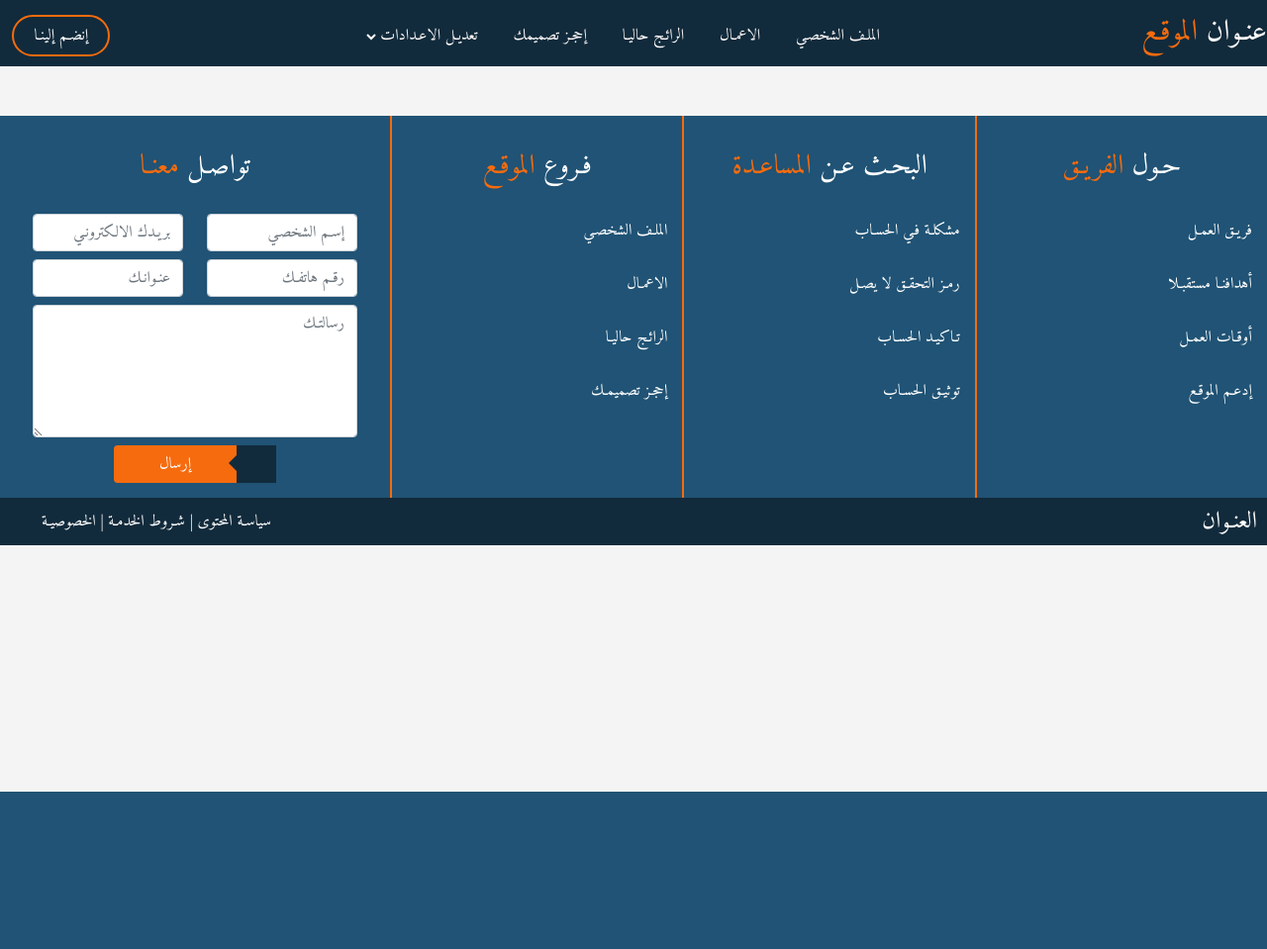
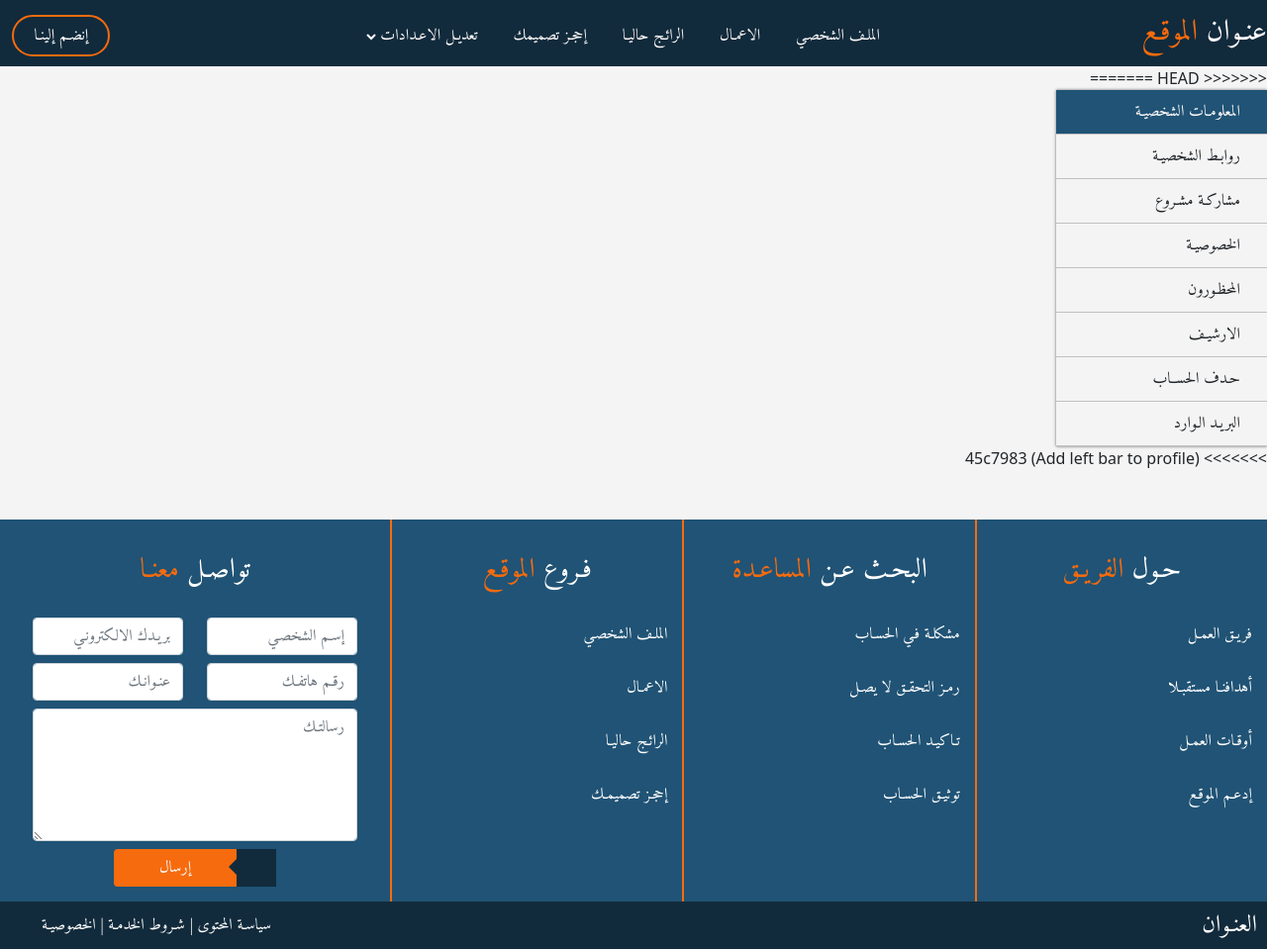
Before and after one commit to Abdelilah-Riouj/old_portfolio, a PHP site: page /profile.php in a window 1280 px wide. Shown: the whole page at 99% size. Before the commit the page ends 800 px from the top, so only its background shows below. Run offline with PHP 8.4, Linux system fonts and the light colour scheme; some libraries are stand-ins or nearby versions; some web fonts are replaced.

Commit message:
Add Left Bar To Profile

```diff
--- a/layout/css/main.css
+++ b/layout/css/main.css
@@ -470,6 +470,31 @@
   color: snow;
   margin-right: 10px;
 }
+* .container-fluid .row {
+  -webkit-box-align: start;
+      -ms-flex-align: start;
+          align-items: flex-start;
+}
+* .container-fluid .row .sliderProfile {
+  -webkit-box-shadow: 0 0 3px #666;
+          box-shadow: 0 0 3px #666;
+  padding: 0;
+}
+* .container-fluid .row .sliderProfile ul {
+  margin: 0;
+  padding: 0;
+}
+* .container-fluid .row .sliderProfile ul li {
+  padding: 10px;
+  border-bottom: 1px solid silver;
+  -webkit-transition: all 0.3s linear;
+  transition: all 0.3s linear;
+  cursor: pointer;
+}
+* .container-fluid .row .sliderProfile ul .active {
+  background-color: #205375;
+  color: snow;
+}
 * footer .cate {
   display: -webkit-box;
   display: -ms-flexbox;
--- a/layout/css/main.sass
+++ b/layout/css/main.sass
@@ -319,7 +319,23 @@ $color-back: #f4f4f4
             background-color: $color-text
             color: $color-light
             margin-right: 10px
-
+  .container-fluid
+    .row
+      align-items: flex-start
+      .sliderProfile
+        box-shadow: 0 0 3px #666
+        padding: 0
+        ul
+          margin: 0
+          padding: 0
+          li
+            padding: 10px
+            border-bottom: 1px solid silver
+            transition: all 0.3s linear
+            cursor: pointer
+          .active
+            background-color: $color-main
+            color: $color-light
   footer
     .cate
       display: flex
--- a/profile.php
+++ b/profile.php
@@ -3,7 +3,28 @@
     $NoSlider = "";
     include $temp . "header.php";
 ?>
+<<<<<<< HEAD
 
+=======
+<div class="container-fluid">
+    <div class="row">
+        <div class="sliderProfile col-2">
+            <ul>
+                <li class="active"><i class="fa fa-user-gear"></i> المعلومـات الشخصيـة</li>
+                <li><i class="fa fa-link"></i> روابـط الشخصيـة</li>
+                <li><i class="fa fa-share"></i> مشاركـة مشـروع</li>
+                <li><i class="fa fa-eye"></i> الخصوصيـة</li>
+                <li><i class="fa fa-ban"></i> المحظـورون</li>
+                <li><i class="fa fa-box-archive"></i> الارشيـف</li>
+                <li><i class="fa fa-trash"></i> حـدف الحســاب</li>
+                <li><i class="fa fa-triangle-exclamation"></i> البريـد الـوارد</li>
+            </ul>
+        </div>
+        <div class="content col-10 row">
+        </div>
+    </div>
+</div>
+>>>>>>> 45c7983 (Add left bar to profile)
 <?php
     include $temp . "footer.php";
 ?>
```
